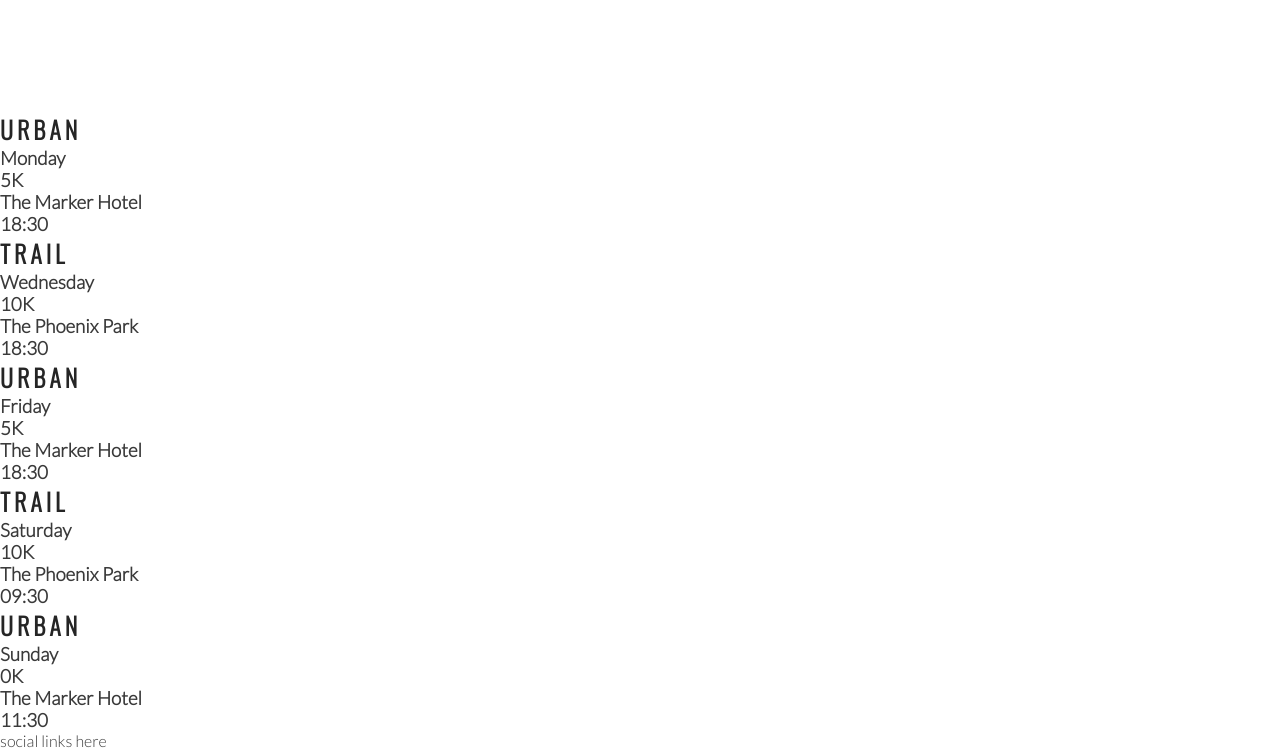
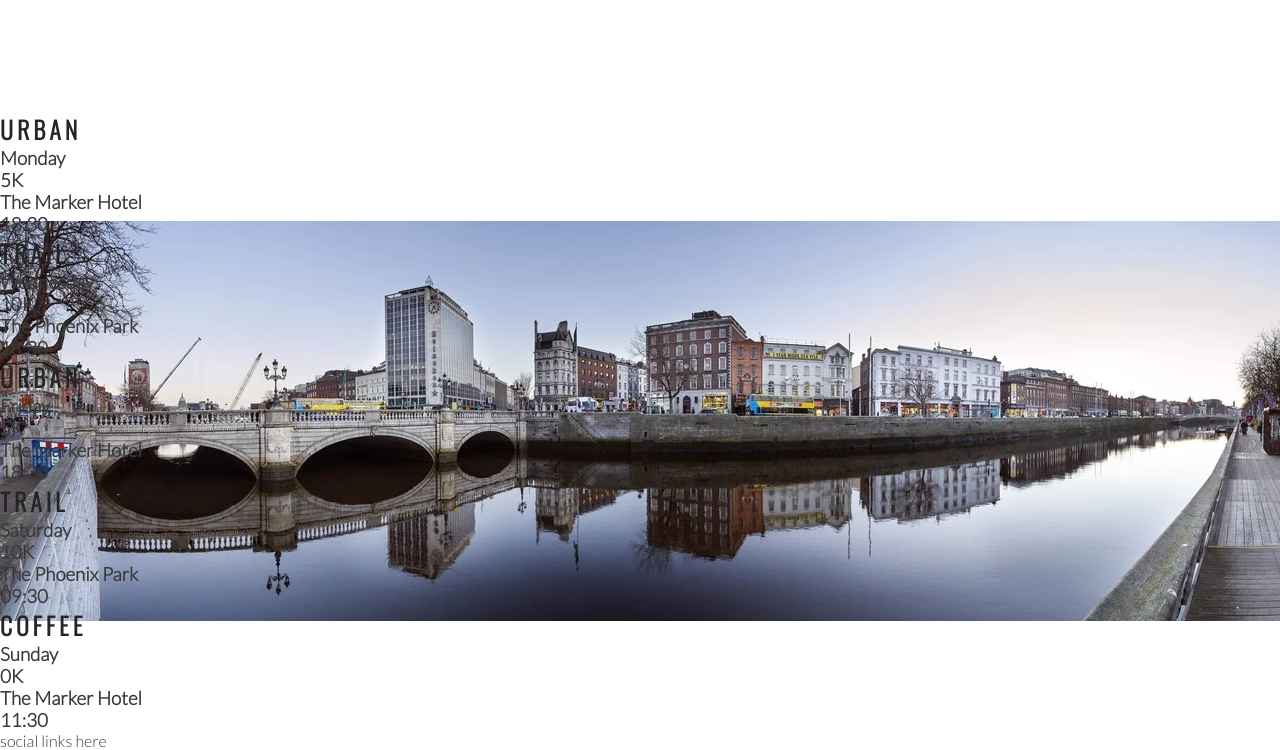
Before and after one commit to LadyNeowen/love-running, a plain HTML site: page index.html in a window 1280 px wide. Shown: the part 1184-1934 px from the top of the page. Drawn offline with nearby package versions, Linux system fonts and the light colour scheme.

Commit message:
Add background img to meetup locations

```diff
--- a/assets/css/style.css
+++ b/assets/css/style.css
@@ -187,3 +187,7 @@
     height: 100%;
     border-radius: 50%;
 }
+
+#times {
+    background: url('../images/dublin-city.webp') no-repeat center center transparent;
+}
--- a/index.html
+++ b/index.html
@@ -76,7 +76,7 @@
             </div>
         </div>
     </section>
-    <section>
+    <section id="times">
         <div>
             <h2>Urban
                 <h3>Monday</h3>
@@ -102,7 +102,7 @@
                 <h3>The Phoenix Park</h3>
                 <h3>09:30</h3>
             </h2>
-            <h2>Urban
+            <h2>Coffee
                 <h3>Sunday</h3>
                 <h3>0K</h3>
                 <h3>The Marker Hotel</h3>
```
Also changed, not shown: assets/images/dublin-city.webp (added).
